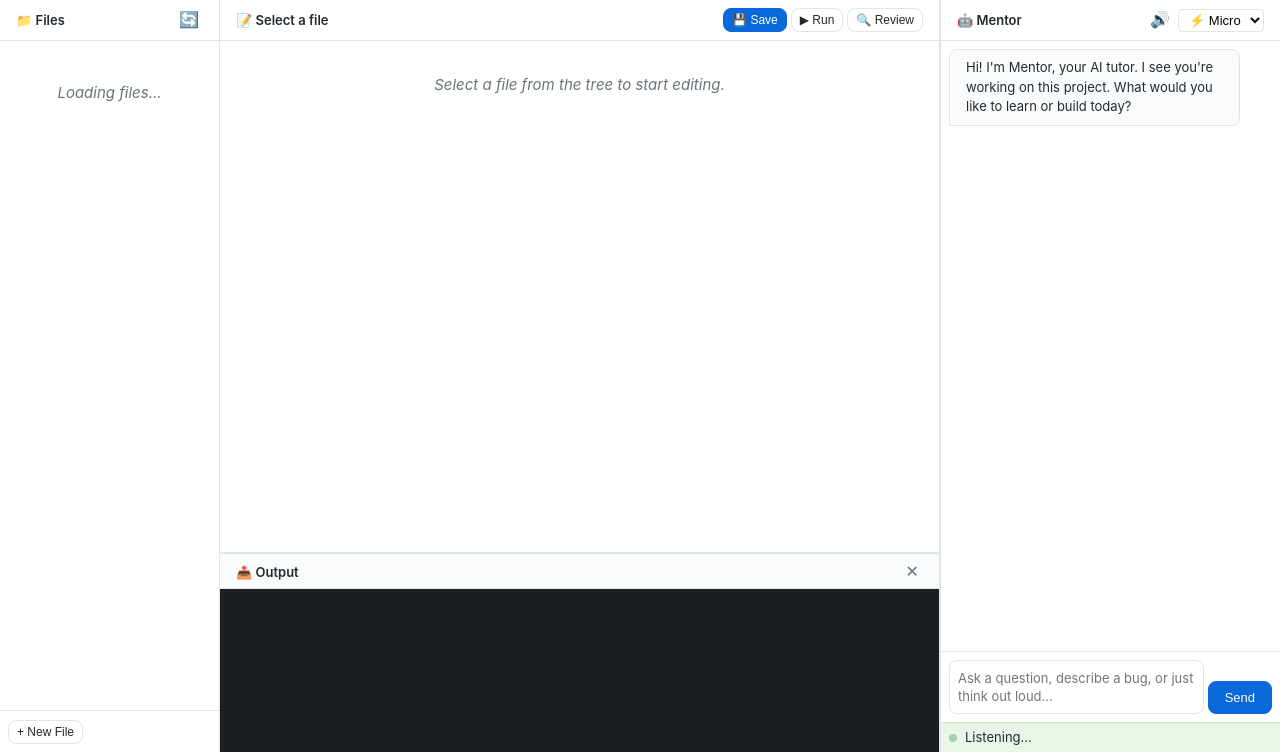
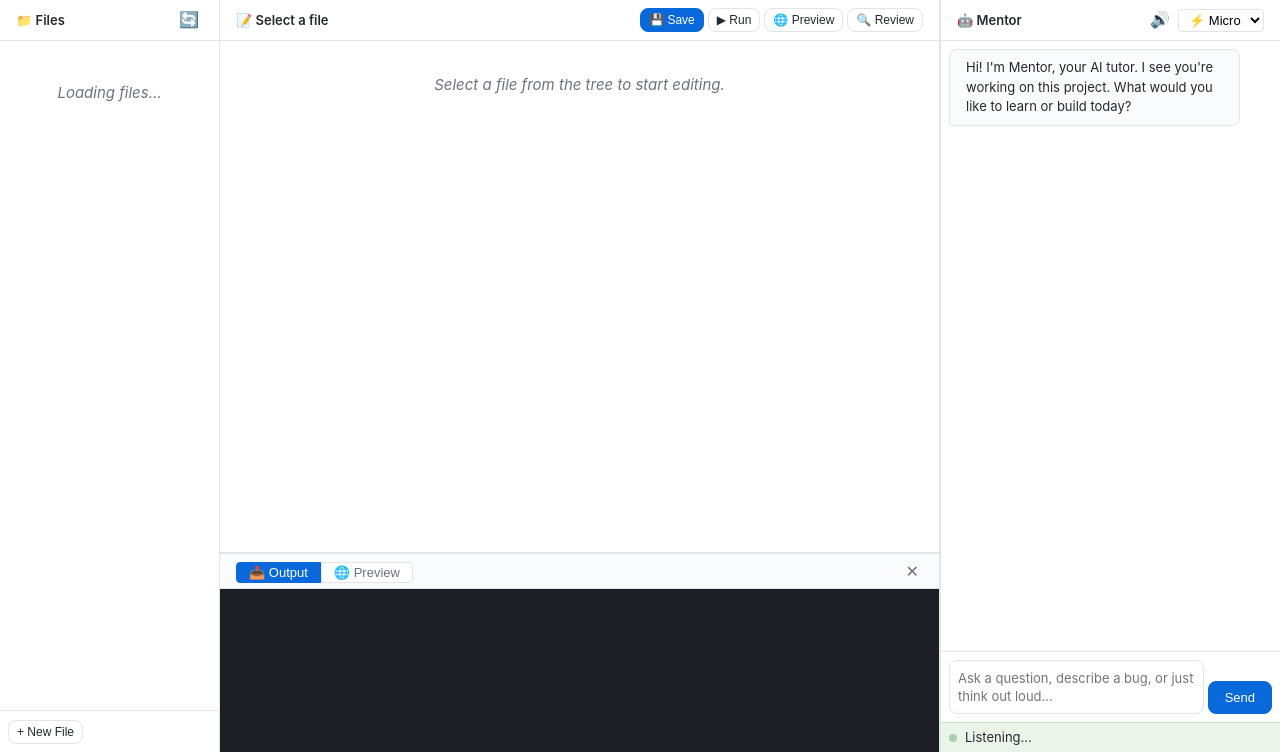
Before and after one commit to King-odysseus/mentai, a FastAPI app: template templates/workspace.html in a window 1280 px wide. Shown: the part 48-800 px from the top of the page. Run offline with FastAPI, Linux system fonts and the light colour scheme; the template is opened without the code that fills it, so the values that code supplies are empty.

Commit message:
feat: live HTML preview in workspace with tabbed output panel
- New serve endpoint: GET /api/projects/{id}/serve/{path} — serves project
  files as static content with proper MIME types for iframe preview
- Tabbed output panel: 'Output' (console) and 'Preview' (iframe) tabs
- Preview button in editor toolbar
- Auto-preview on file select for HTML/CSS/JS files
- Auto-refresh preview on save with cache busting
- Iframe sandbox: allow-scripts, allow-same-origin, allow-forms
- Path traversal protection on serve endpoint

Co-Authored-By: Claude Opus 4.8 <noreply@anthropic.com>

```diff
--- a/static/css/workspace.css
+++ b/static/css/workspace.css
@@ -133,6 +133,27 @@
   font-size: var(--font-size-sm);
   font-weight: 600;
 }
+.output-tabs {
+  display: flex;
+  gap: 0;
+}
+.output-tab {
+  padding: 2px 12px;
+  border: 1px solid var(--color-border);
+  background: var(--color-surface);
+  cursor: pointer;
+  font-size: var(--font-size-sm);
+  font-weight: 500;
+  color: var(--color-text-secondary);
+  transition: all var(--transition-fast);
+}
+.output-tab:first-child { border-radius: var(--radius-sm) 0 0 var(--radius-sm); }
+.output-tab:last-child { border-radius: 0 var(--radius-sm) var(--radius-sm) 0; }
+.output-tab.active {
+  background: var(--color-primary);
+  color: #fff;
+  border-color: var(--color-primary);
+}
 .output-content {
   flex: 1;
   overflow: auto;
@@ -143,6 +164,13 @@
   background: #1b1f23;
   color: #e6edf3;
   white-space: pre-wrap;
+}
+.preview-frame {
+  flex: 1;
+  width: 100%;
+  border: none;
+  background: #fff;
+}
   word-break: break-all;
 }
 
--- a/static/js/workspace/editor.js
+++ b/static/js/workspace/editor.js
@@ -38,8 +38,14 @@ const Editor = {
     });
 
     // Listen for file selection events from the file tree
+    const projectId = document.querySelector(".workspace")?.dataset.projectId;
     document.addEventListener("file-selected", (e) => {
       this.loadFile(e.detail.path, e.detail.content);
+      // Auto-preview HTML/rendered files on selection
+      const ext = e.detail.path.split(".").pop().toLowerCase();
+      if (["html", "css", "js"].includes(ext)) {
+        previewFile(e.detail.path, projectId);
+      }
     });
 
     // Save button
@@ -47,6 +53,12 @@ const Editor = {
 
     // Run button
     document.getElementById("btn-run-file").addEventListener("click", () => this.run());
+
+    // Preview button
+    document.getElementById("btn-preview-file").addEventListener("click", () => {
+      if (!this.currentPath) return;
+      previewFile(this.currentPath, projectId);
+    });
 
     // Review button
     document.getElementById("btn-review-file").addEventListener("click", () => this.review());
@@ -143,6 +155,16 @@ const Editor = {
 
       this.originalContent = content;
       document.getElementById("editor-title").textContent = `📝 ${this.currentPath}`;
+
+      // Refresh live preview if the preview is visible and file is renderable
+      const previewFrame = document.getElementById("preview-frame");
+      const ext = this.currentPath.split(".").pop().toLowerCase();
+      if (!previewFrame.hidden && ["html", "css", "js"].includes(ext)) {
+        const url = new URL(previewFrame.src, location.origin);
+        url.searchParams.set("_t", Date.now());
+        previewFrame.src = url.toString();
+      }
+
       // Brief visual feedback
       const btn = document.getElementById("btn-save-file");
       btn.textContent = "✅ Formatted & Saved";
@@ -213,12 +235,55 @@ const Editor = {
   },
 };
 
-// Output panel resize and close
+// Output panel resize, close, tab switching, and live preview
 document.addEventListener("DOMContentLoaded", () => {
   // Close button
   document.getElementById("btn-close-output")?.addEventListener("click", () => {
     document.getElementById("output-panel").hidden = true;
   });
+
+  // Tab switching: Output vs Preview
+  const outputContent = document.getElementById("output-content");
+  const previewFrame = document.getElementById("preview-frame");
+  document.querySelectorAll(".output-tab").forEach((tab) => {
+    tab.addEventListener("click", () => {
+      document.querySelectorAll(".output-tab").forEach((t) =>
+        t.classList.remove("active")
+      );
+      tab.classList.add("active");
+      const panel = tab.dataset.panel;
+      if (panel === "output-tab-preview") {
+        outputContent.hidden = true;
+        previewFrame.hidden = false;
+      } else {
+        outputContent.hidden = false;
+        previewFrame.hidden = true;
+      }
+    });
+  });
+
+  // Live preview: load current file in iframe
+  window.previewFile = function (filePath, projectId) {
+    const ext = filePath.split(".").pop().toLowerCase();
+    const isRenderable = ["html", "css", "js", "svg"].includes(ext);
+    if (!isRenderable) {
+      outputContent.hidden = false;
+      previewFrame.hidden = true;
+      document.querySelector('.output-tab[data-panel="output-tab-console"]')?.click();
+      return;
+    }
+
+    const panel = document.getElementById("output-panel");
+    panel.hidden = false;
+
+    // Switch to Preview tab
+    const previewTab = document.querySelector('.output-tab[data-panel="output-tab-preview"]');
+    previewTab?.click();
+
+    // For HTML files, use serve endpoint so relative CSS/JS links work
+    const serveUrl = `/api/projects/${projectId}/serve/${encodeURIComponent(filePath)}`;
+    previewFrame.src = serveUrl;
+  };
 
   // Drag-to-resize output panel
   const handle = document.getElementById("output-resize-handle");
--- a/templates/workspace.html
+++ b/templates/workspace.html
@@ -27,20 +27,25 @@
       <div class="editor-actions">
         <button class="btn btn-sm btn-primary" id="btn-save-file">💾 Save</button>
         <button class="btn btn-sm" id="btn-run-file">▶ Run</button>
+        <button class="btn btn-sm" id="btn-preview-file">🌐 Preview</button>
         <button class="btn btn-sm" id="btn-review-file">🔍 Review</button>
       </div>
     </div>
     <div class="panel-body editor-body" id="editor-container">
       <p class="empty-state">Select a file from the tree to start editing.</p>
     </div>
-    <!-- Run output -->
+    <!-- Run output / Live preview -->
     <div class="output-panel" id="output-panel" hidden>
       <div class="output-resize-handle" id="output-resize-handle"></div>
       <div class="output-header">
-        <span>📤 Output</span>
+        <div class="output-tabs">
+          <button class="output-tab active" data-panel="output-tab-console">📤 Output</button>
+          <button class="output-tab" data-panel="output-tab-preview">🌐 Preview</button>
+        </div>
         <button class="btn-icon" id="btn-close-output">✕</button>
       </div>
       <pre class="output-content" id="output-content"></pre>
+      <iframe class="preview-frame" id="preview-frame" hidden sandbox="allow-scripts allow-same-origin allow-forms"></iframe>
     </div>
   </section>
 
```
Also changed, not shown: app/routers/projects.py (+53 -0 lines).
